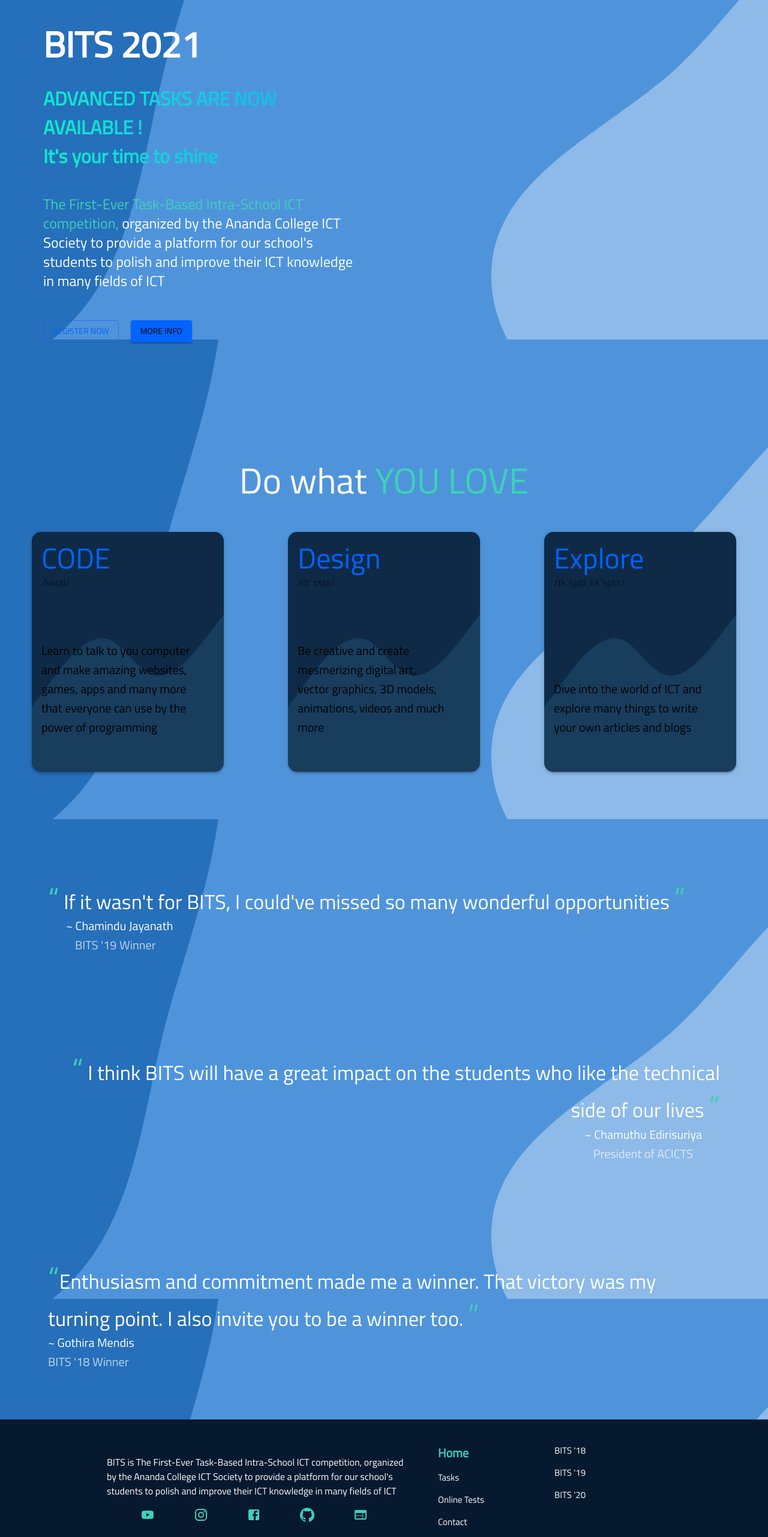
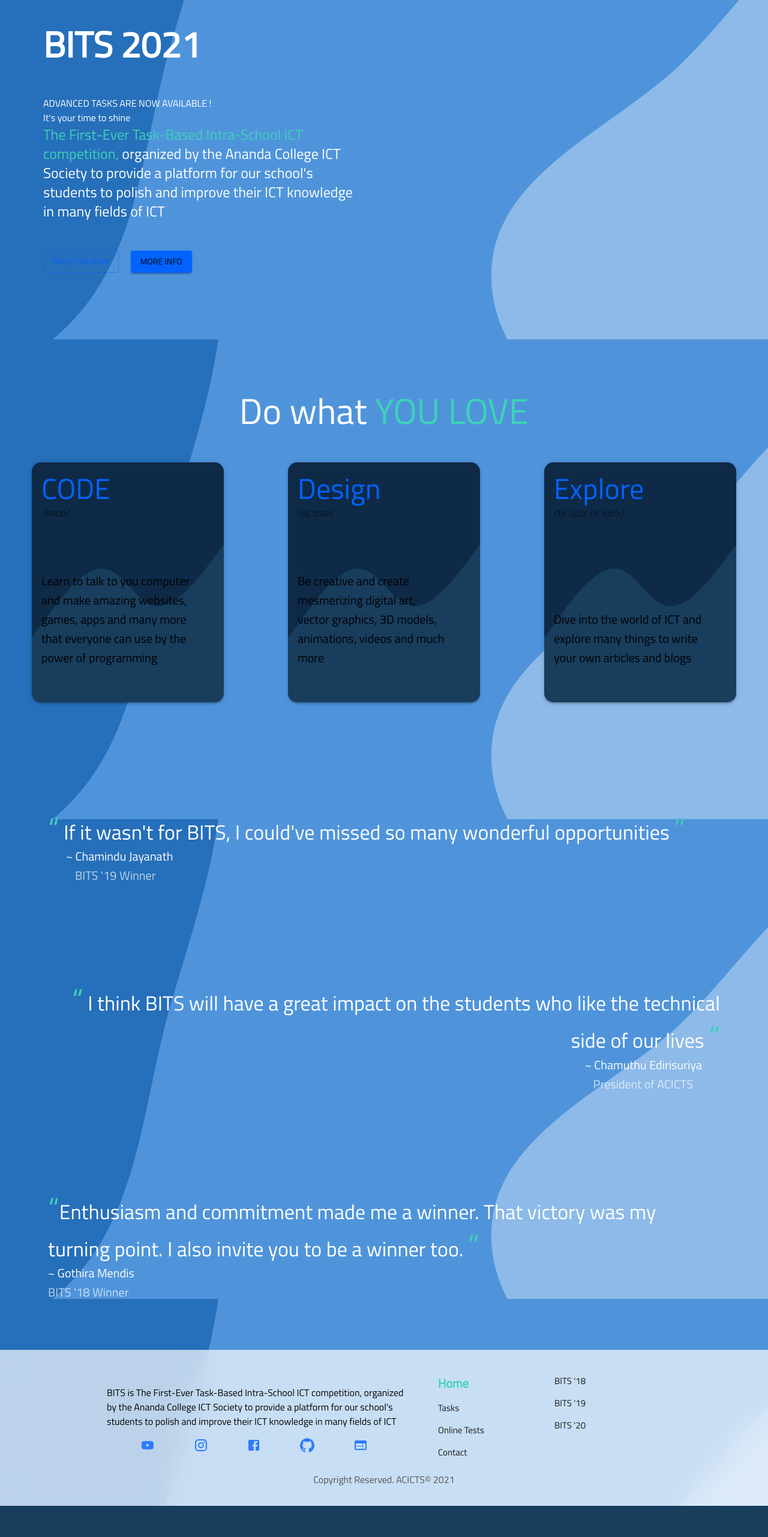
Before and after one commit to chamiduu/BitPoint-Final, a React (Create React App) app: page / in a window 1280 px wide. Shown: the part 234-2797 px from the top of the page at 60% size. After the commit the page ends 2745 px from the top, so only its background shows below. Built offline with nearby package versions, Linux system fonts and the light colour scheme.

Commit message:
Update link and footer styles

```diff
--- a/src/App.css
+++ b/src/App.css
@@ -99,7 +99,7 @@ iframe {
 
 a {
   text-decoration: none;
-  color: #3ed1b8;
+  color: #2b7cff;
 }
 
 a:hover {
@@ -109,7 +109,8 @@ a:hover {
 
 footer {
   height: 260px;
-  background-color: #06192e;
+  background-color: #ffffffb0;
+  backdrop-filter: blur(20px);
 
   display: flex;
   box-sizing: border-box;
@@ -145,18 +146,18 @@ span.question {
   display: block;
   font-size: 15px;
   margin: 7px 0;
-  color: rgb(255, 255, 255);
+  color: rgb(26, 26, 26);
 }
 
 p.answer {
   /* max-width: 500px; */
-  color: #ffffff;
+  color: #030303;
 }
 
 span#copyrights {
   grid-column: 1/4;
   justify-self: center;
-  color: #969696;
+  color: #555555;
 }
 
 .footer-contact svg:first-child {
@@ -179,6 +180,7 @@ span#copyrights {
   .footer-nav {
     flex-direction: row;
     justify-content: space-evenly;
+
   }
   .footer-nav a {
     padding: 10px;
@@ -213,6 +215,10 @@ span#copyrights {
   text-decoration: "none";
   color: "#fff";
 }
+
+.footer-nav p {
+    color: #1165c0;
+  }
 @media screen and (max-width: 650px) {
   .mainbox {
     margin: auto;
@@ -225,7 +231,10 @@ span#copyrights {
   .footer-nav {
     max-width: 300px;
     flex-wrap: wrap;
+
   }
+
+
   .msg {
     top: 200px;
   }
@@ -245,16 +254,3 @@ span#copyrights {
     font-size: 120px;
   }
 }
-
-.countdown {
-  margin-top: -20px;
-  margin-bottom: 40px;
-  font-size: 2em;
-  font-weight: bolder;
-  background: #10EBCE;
-background: -webkit-linear-gradient(to right, #10EBCE 0%, #18ABF5 100%);
-background: -moz-linear-gradient(to right, #10EBCE 0%, #18ABF5 100%);
-background: linear-gradient(to right, #10EBCE 0%, #18ABF5 100%);
--webkit-background-clip: text;
--webkit-text-fill-color: transparent;
-}
```
